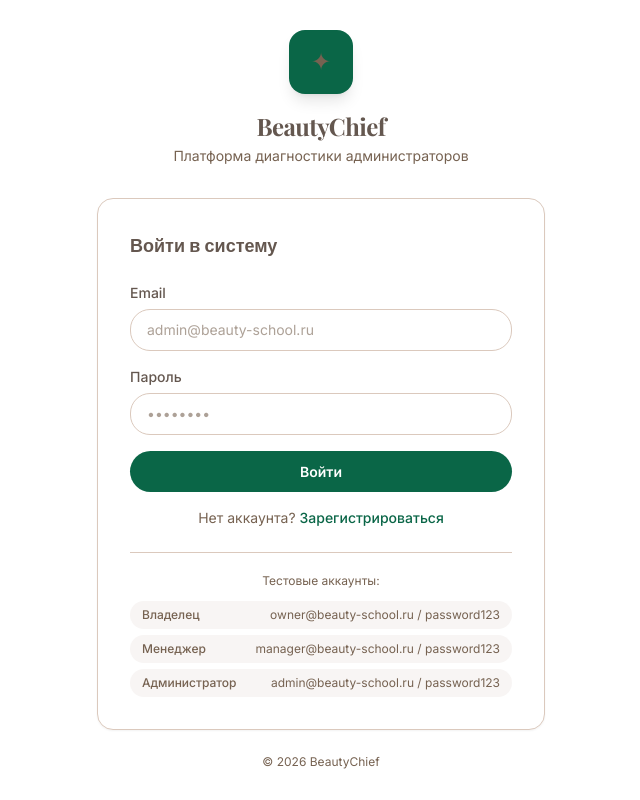
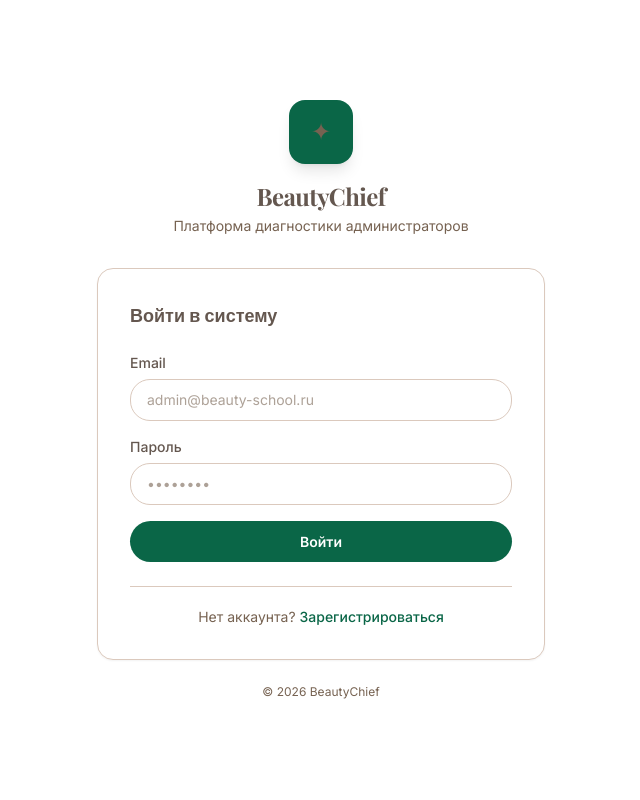
Before and after one commit to seregajade-png/analysis_beauty, a Next.js app: page /login in a window 1280 px wide. Shown: the whole page, without its empty margins (319-959 px from the left). Built offline with nearby package versions, Linux system fonts and the light colour scheme.

Commit message:
Remove test accounts from login page

```diff
--- a/src/app/(auth)/login/page.tsx
+++ b/src/app/(auth)/login/page.tsx
@@ -106,33 +106,13 @@ function LoginForm() {
             </button>
           </form>
 
-          <div className="mt-4 text-center">
+          <div className="mt-6 pt-5 border-t border-border text-center">
             <p className="text-sm text-muted-foreground">
               Нет аккаунта?{" "}
               <Link href="/register" className="text-primary font-medium hover:underline">
                 Зарегистрироваться
               </Link>
             </p>
-          </div>
-
-          <div className="mt-6 pt-5 border-t border-border">
-            <p className="text-xs text-muted-foreground text-center mb-3">
-              Тестовые аккаунты:
-            </p>
-            <div className="space-y-1.5 text-xs text-muted-foreground">
-              <div className="flex flex-col sm:flex-row sm:justify-between px-3 py-1.5 bg-muted/50 rounded-lg gap-0.5">
-                <span className="font-medium">Владелец</span>
-                <span className="truncate">owner@beauty-school.ru / password123</span>
-              </div>
-              <div className="flex flex-col sm:flex-row sm:justify-between px-3 py-1.5 bg-muted/50 rounded-lg gap-0.5">
-                <span className="font-medium">Менеджер</span>
-                <span className="truncate">manager@beauty-school.ru / password123</span>
-              </div>
-              <div className="flex flex-col sm:flex-row sm:justify-between px-3 py-1.5 bg-muted/50 rounded-lg gap-0.5">
-                <span className="font-medium">Администратор</span>
-                <span className="truncate">admin@beauty-school.ru / password123</span>
-              </div>
-            </div>
           </div>
         </div>
 
```
